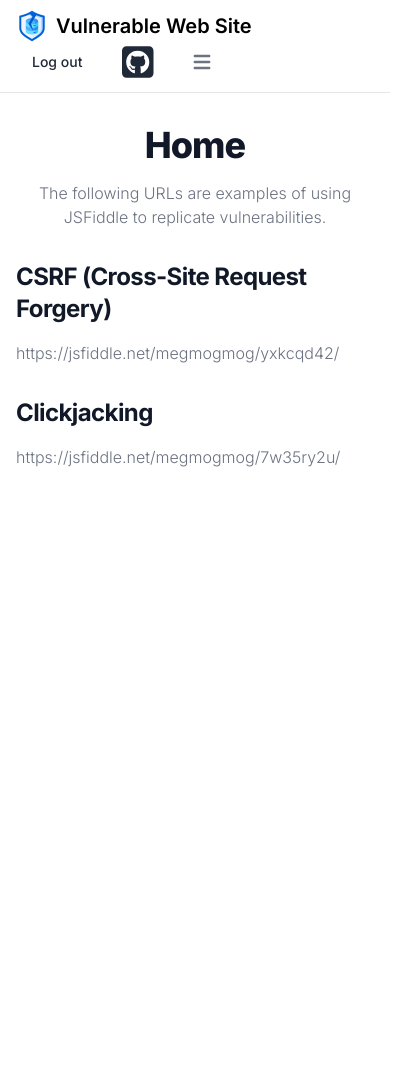
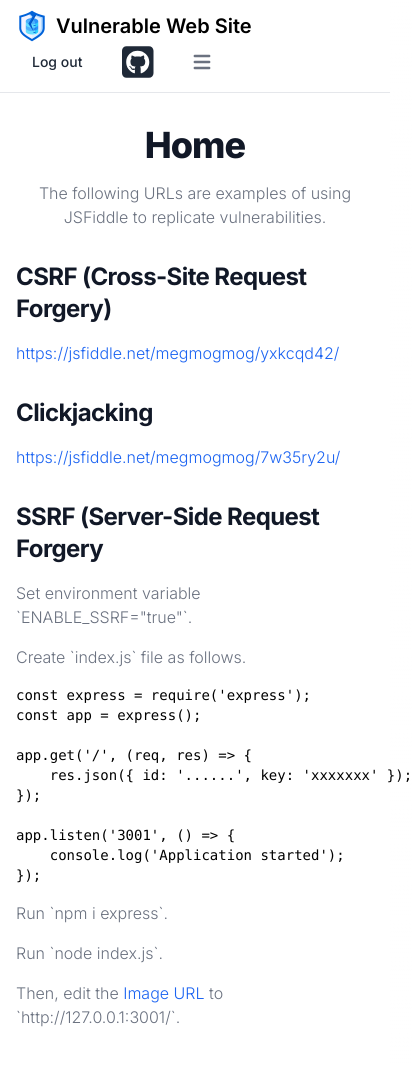
Before and after one commit to megmogmog1965/vulnerable-web-site, a Next.js app: page / in a window 390 px wide. Shown: the top 1066 px of the page, 412 px wide, since content can reach past the window. Before the commit the page ends 844 px from the top, so only its background shows below. Built offline with nearby package versions, Linux system fonts and the light colour scheme.

Commit message:
Enable SSRF by "ENABLE_SSRF=true" environment variable.

```diff
--- a/app/(header)/page.tsx
+++ b/app/(header)/page.tsx
@@ -9,10 +9,37 @@ export default async function Home() {
           <p className="mb-8 lg:mb-16 font-light text-center text-gray-500 dark:text-gray-400 sm:text-xl">The following URLs are examples of using JSFiddle to replicate vulnerabilities.</p>
 
           <h3 className="mb-4 text-2xl tracking-tight font-bold text-gray-900 dark:text-white">CSRF (Cross-Site Request Forgery)</h3>
-          <p className="mb-8 lg:mb-16 font-light text-gray-500 dark:text-gray-400 sm:text-xl"><Link href="https://jsfiddle.net/megmogmog/yxkcqd42/">https://jsfiddle.net/megmogmog/yxkcqd42/</Link></p>
+          <p className="mb-8 lg:mb-16 font-light text-gray-500 dark:text-gray-400 sm:text-xl">
+            <Link href="https://jsfiddle.net/megmogmog/yxkcqd42/" className="text-blue-600 hover:underline dark:text-blue-500">https://jsfiddle.net/megmogmog/yxkcqd42/</Link>
+          </p>
 
           <h3 className="mb-4 text-2xl tracking-tight font-bold text-gray-900 dark:text-white">Clickjacking</h3>
-          <p className="mb-8 lg:mb-16 font-light text-gray-500 dark:text-gray-400 sm:text-xl"><Link href="https://jsfiddle.net/megmogmog/7w35ry2u/">https://jsfiddle.net/megmogmog/7w35ry2u/</Link></p>
+          <p className="mb-8 lg:mb-16 font-light text-gray-500 dark:text-gray-400 sm:text-xl">
+            <Link href="https://jsfiddle.net/megmogmog/7w35ry2u/" className="text-blue-600 hover:underline dark:text-blue-500">https://jsfiddle.net/megmogmog/7w35ry2u/</Link>
+          </p>
+
+          <h3 className="mb-4 text-2xl tracking-tight font-bold text-gray-900 dark:text-white">SSRF (Server-Side Request Forgery</h3>
+          <p className="mb-4 lg:mb-8 font-light text-gray-500 dark:text-gray-400 sm:text-xl">Set environment variable `ENABLE_SSRF=&quot;true&quot;`.</p>
+          <p className="mb-4 lg:mb-8 font-light text-gray-500 dark:text-gray-400 sm:text-xl">Create `index.js` file as follows.</p>
+          <pre className="mb-4 lg:mb-8 font-light text-sm sm:text-base">
+            <code>
+{`const express = require('express');
+const app = express();
+
+app.get('/', (req, res) => {
+    res.json({ id: '......', key: 'xxxxxxx' });
+});
+
+app.listen('3001', () => {
+    console.log('Application started');
+});`}
+            </code>
+          </pre>
+          <p className="mb-4 lg:mb-8 font-light text-gray-500 dark:text-gray-400 sm:text-xl">Run `npm i express`.</p>
+          <p className="mb-4 lg:mb-8 font-light text-gray-500 dark:text-gray-400 sm:text-xl">Run `node index.js`.</p>
+          <p className="mb-4 lg:mb-8 font-light text-gray-500 dark:text-gray-400 sm:text-xl">
+            Then, edit the <Link href="/profile/edit" className="text-blue-600 hover:underline dark:text-blue-500">Image URL</Link> to `http://127.0.0.1:3001/`.
+          </p>
         </div>
       </section>
     </>
--- a/app/(header)/profile/page.tsx
+++ b/app/(header)/profile/page.tsx
@@ -17,6 +17,11 @@ export default async function Home() {
     throw new Error()
   }
 
+  const image = process.env.ENABLE_SSRF !== 'true'
+    ? <Image src={user.imageUrl.toString()} width={200} height={200} alt="Invalid Image URL." className="w-full rounded-lg sm:rounded-none sm:rounded-l-lg sm:w-52" />
+    /* eslint-disable-next-line @next/next/no-img-element */
+    : <img src={await createProfileImageAsDataUri(user)} width={200} height={200} alt="Invalid Image URL." className="w-full rounded-lg sm:rounded-none sm:rounded-l-lg sm:w-52" />
+
   return (
     <section className="bg-white dark:bg-gray-900">
       <div className="py-8 px-4 mx-auto max-w-screen-xl lg:py-16 lg:px-6 ">
@@ -26,7 +31,7 @@ export default async function Home() {
         </div>
         <div className="grid gap-8 mb-6 md:grid-cols-4">
           <div className="md:col-start-2 md:col-span-2 items-center bg-gray-50 rounded-lg shadow sm:flex dark:bg-gray-800 dark:border-gray-700">
-            <Image src={user.imageUrl.toString()} width={200} height={200} alt="Invalid Image URL." className="w-full rounded-lg sm:rounded-none sm:rounded-l-lg sm:w-52" />
+            {image}
             <div className="p-5">
               <h3 className="text-xl font-bold tracking-tight text-gray-900 dark:text-white">
                 <a href="#">{user.name}</a>
@@ -63,3 +68,12 @@ export default async function Home() {
     </section>
   )
 }
+
+async function createProfileImageAsDataUri(user: User) {
+  const res = await fetch(user.imageUrl)
+  const buffer = await res.arrayBuffer()
+  const contentType = res.headers.get('Content-Type')
+  const base64Str = Buffer.from(buffer).toString('base64')
+
+  return `data:${contentType};base64,${base64Str}`
+}
--- a/src/url.ts
+++ b/src/url.ts
@@ -5,11 +5,18 @@ export function isValidUrl(urlStr: string): boolean {
     // if the url is invalid, throws an exception.
     const url = new URL(urlStr)
 
+    // ignore SSRF validation, if ENABLE_SSRF is `true`.
+    if (process.env.ENABLE_SSRF === 'true') {
+      return true
+    }
+
+    // SSRF validation.
     const { publicRuntimeConfig } = getConfig()
     if (!publicRuntimeConfig.remoteHosts.includes(url.host)) {
       return false
     }
 
+    // all green.
     return true
 
   } catch (err) {
```
Also changed, not shown: 1 other file (tests, documents, lock files or other folders).
